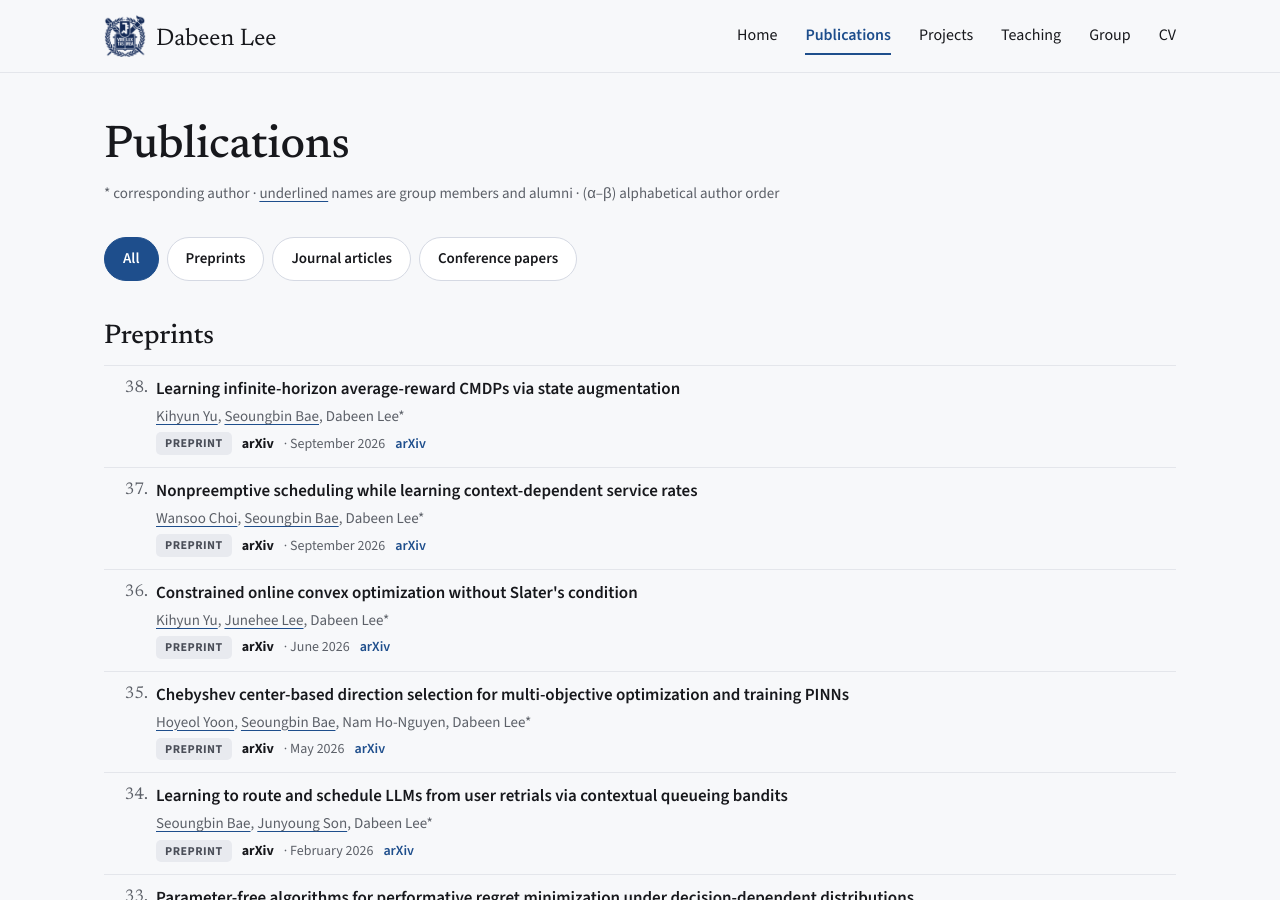
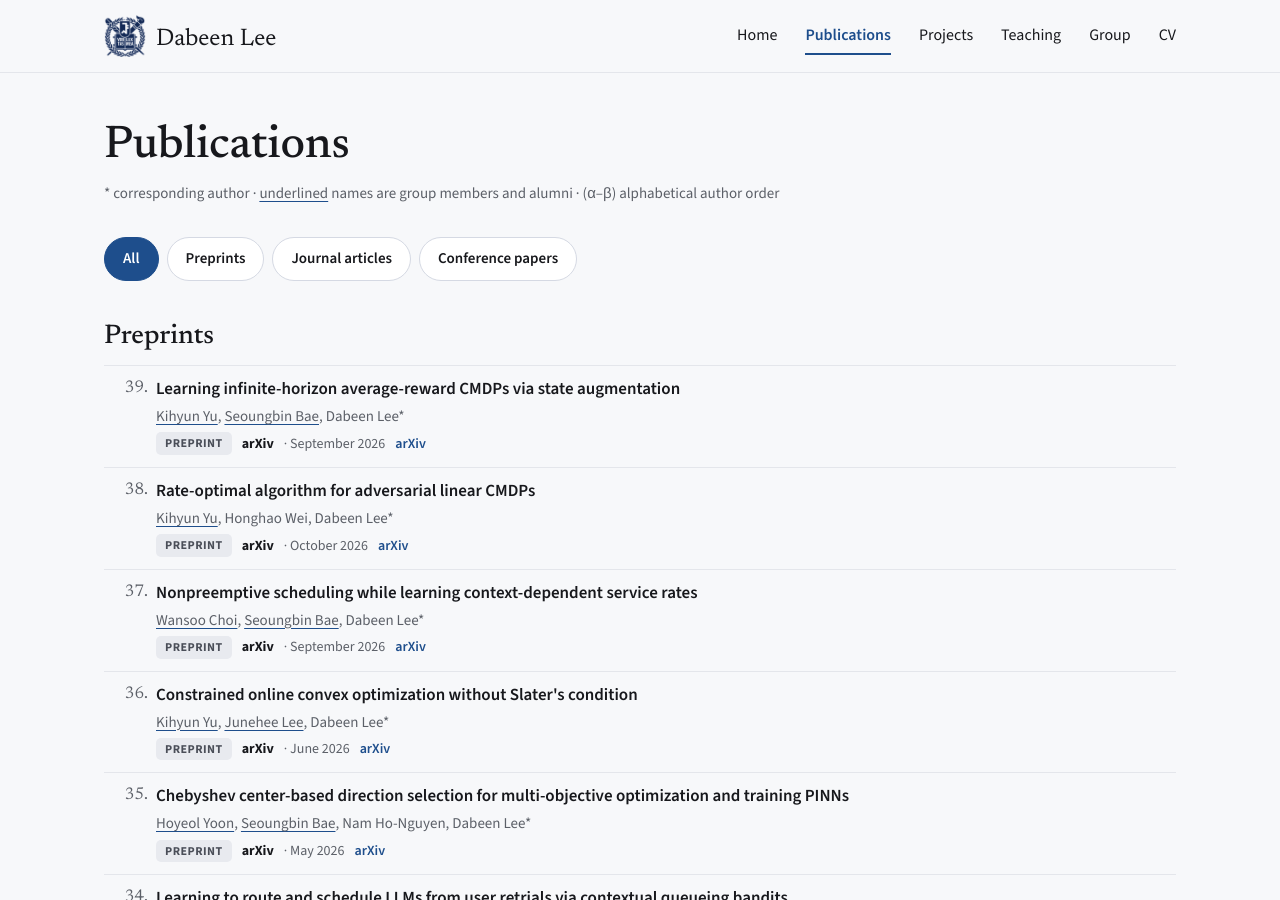
Before and after one commit to dabeenl/dabeenl.github.io, a Jekyll site: the page built from publications.html, in a window 1280 px wide and 900 px high. Built offline with Jekyll 4.4.1, drawn with Linux system fonts in a browser that asks for light colours.

Commit message:
publications: add arXiv 2610.00927 as the second preprint
Rate-optimal algorithm for adversarial linear CMDPs (Kihyun Yu, Honghao
Wei, Dabeen Lee), placed right after the state-augmentation preprint.

Co-Authored-By: Claude Opus 5.5 <noreply@anthropic.com>

```diff
--- a/_data/publications.yml
+++ b/_data/publications.yml
@@ -24,6 +24,16 @@
   links:
     - label: arXiv
       url: "https://arxiv.org/abs/2609.39093"
+
+- title: "Rate-optimal algorithm for adversarial linear CMDPs"
+  authors: "Kihyun Yu, Honghao Wei, Dabeen Lee*"
+  year: 2026
+  type: preprint
+  venue: arXiv
+  detail: October 2026
+  links:
+    - label: arXiv
+      url: "https://arxiv.org/abs/2610.00927"
 
 - title: "Nonpreemptive scheduling while learning context-dependent service rates"
   authors: "Wansoo Choi, Seoungbin Bae, Dabeen Lee*"
```
